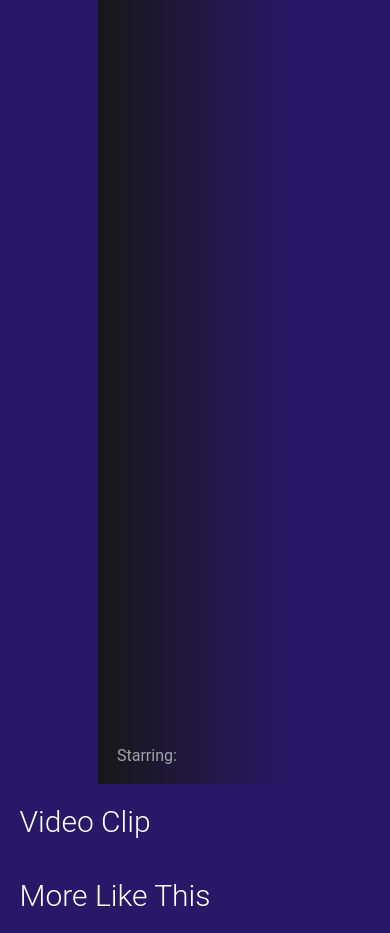
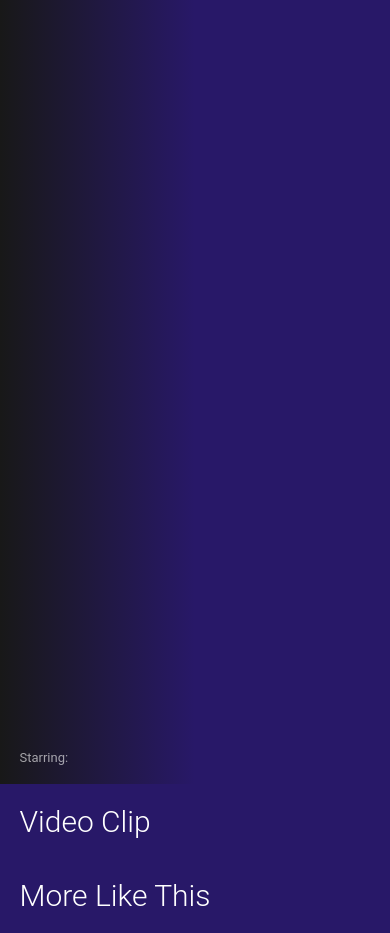
Before and after one commit to JPatterson88/flickberry, a website: page public/about.html in a window 390 px wide. Shown: the part 60-993 px from the top of the page. Drawn offline with Linux system fonts and the light colour scheme; no server answers.

Commit message:
commit on master

```diff
--- a/public/css/about.css
+++ b/public/css/about.css
@@ -84,7 +84,7 @@ iframe {
 
 @media screen and (max-width: 500px) {
   .movie-info {
-    display: flex;
-    justify-content: center;
+    background-position: center;
+    font-size: small;
   }
 }
```
